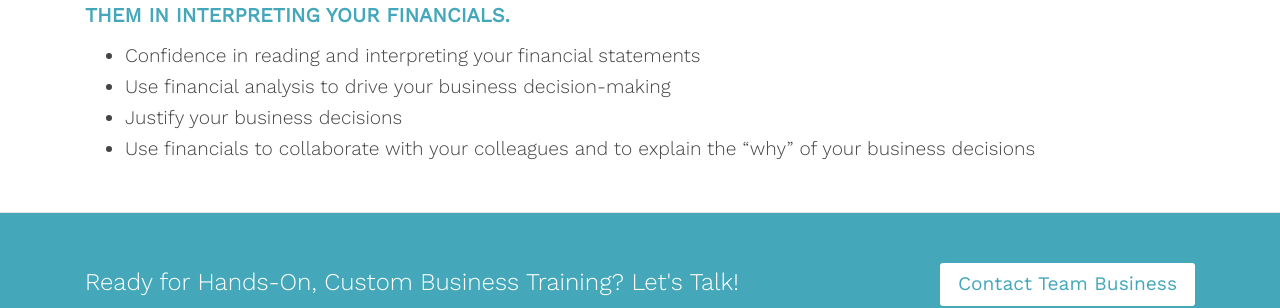
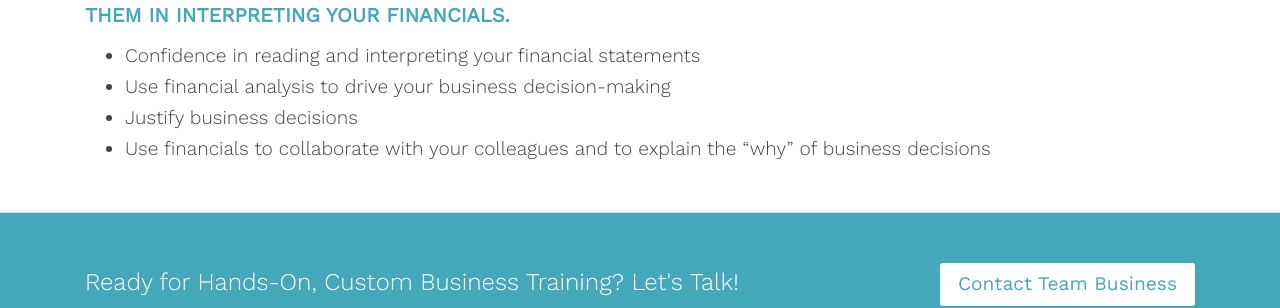
Before and after one commit to zac-heisey/team-business, a Jekyll site: the page built from _pages/accounting-workshop.md, in a window 1280 px wide and 900 px high, scrolled down 1531 px. Shown: the part 306-614 px from the top of the window. Built offline with Jekyll 4.4.1, drawn with Linux system fonts in a browser that asks for light colours; nearby versions of some CDN libraries.

Commit message:
Update from Forestry.io Lara Azzam updated _pages/accounting-workshop.md

```diff
--- a/_pages/accounting-workshop.md
+++ b/_pages/accounting-workshop.md
@@ -37,5 +37,5 @@ The result is your employees will use a common language, understand where they f
 
 * Confidence in reading and interpreting your financial statements
 * Use financial analysis to drive your business decision-making
-* Justify your business decisions
-* Use financials to collaborate with your colleagues and to explain the “why” of your business decisions
+* Justify business decisions
+* Use financials to collaborate with your colleagues and to explain the “why” of  business decisions
```
